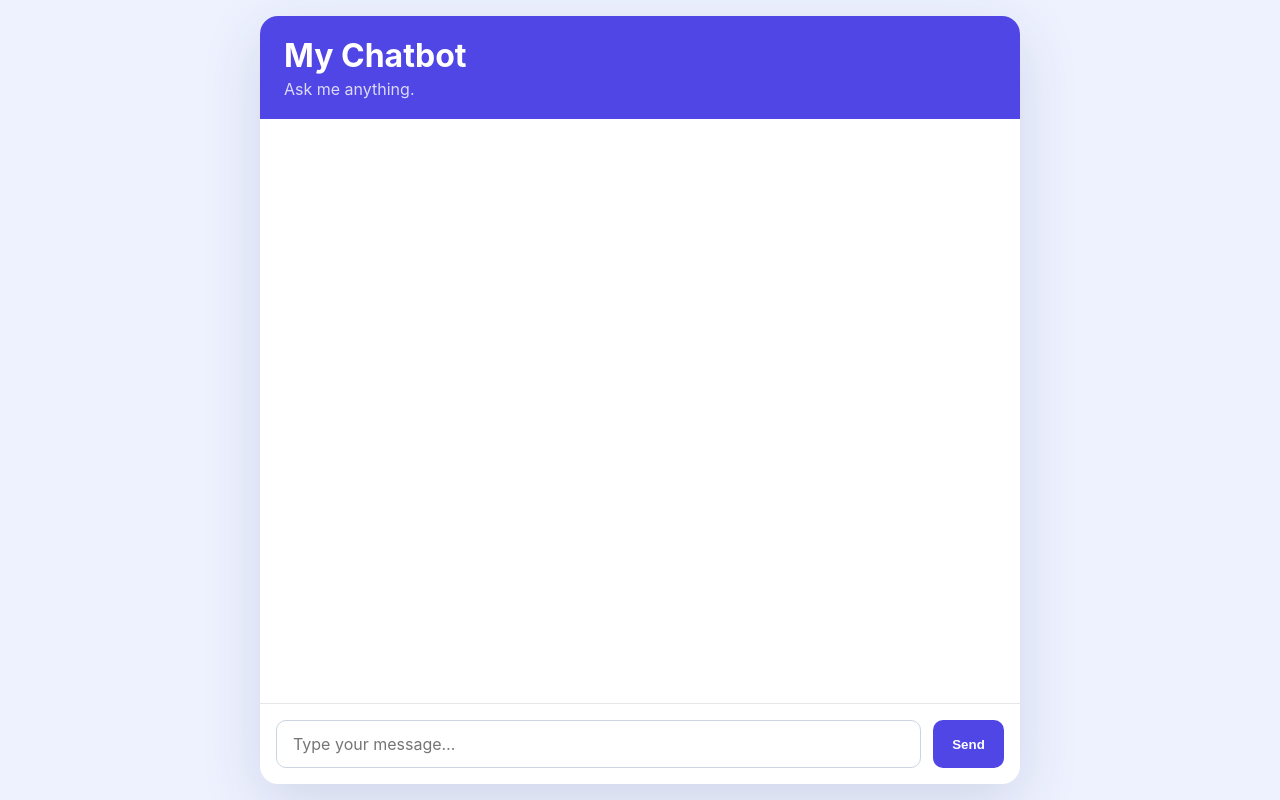
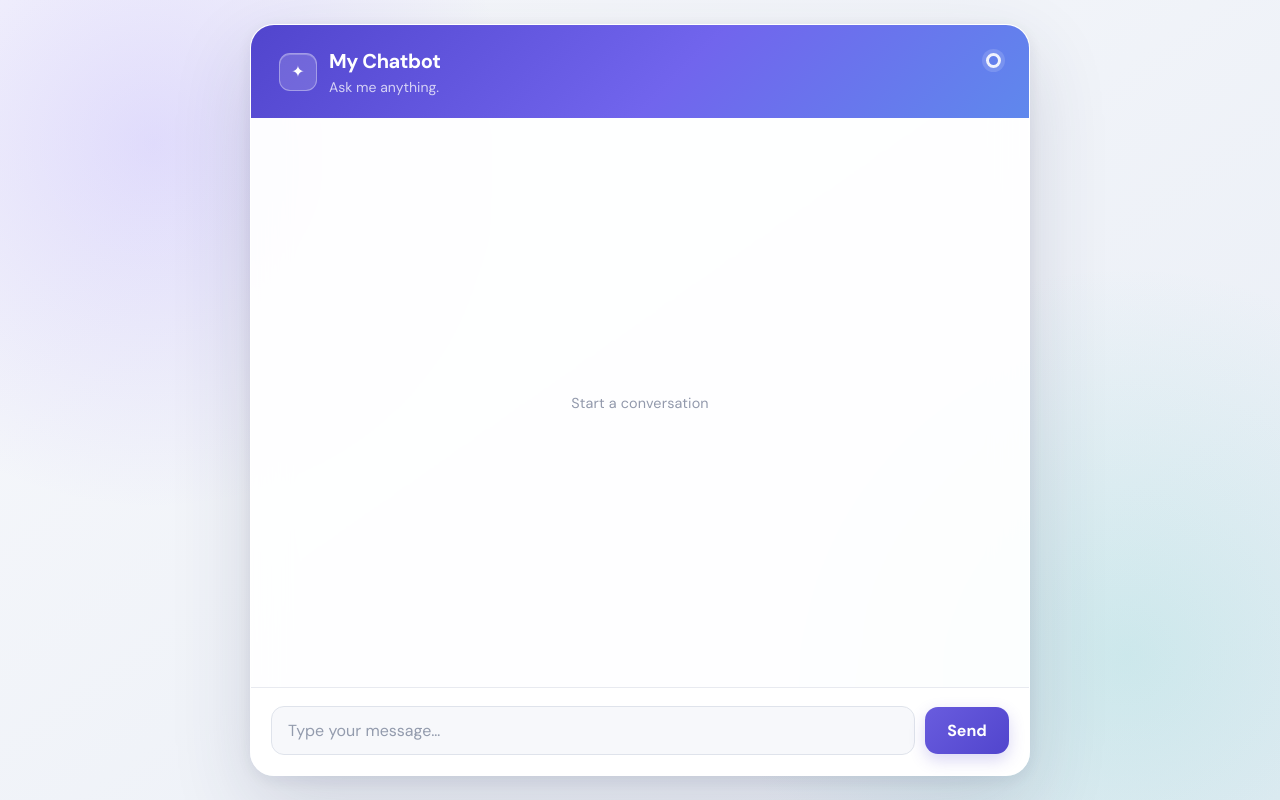
Before and after one commit to Peter-Kiania/chatbot, a plain HTML site: page app/static/index.html in a window 1280 px wide. Drawn offline with Linux system fonts and the light colour scheme.

Commit message:
Improve chatbot styling and fix static asset links

```diff
--- a/app/static/index.html
+++ b/app/static/index.html
@@ -4,7 +4,7 @@
   <meta charset="utf-8">
   <meta name="viewport" content="width=device-width, initial-scale=1">
   <title>My Chatbot</title>
-  <link rel="stylesheet" href="/static/style.css">
+  <link rel="stylesheet" href="style.css">
 </head>
 <body>
   <main class="chat">
@@ -16,6 +16,6 @@
       <button type="submit">Send</button>
     </form>
   </main>
-  <script src="/static/app.js"></script>
+  <script src="app.js"></script>
 </body>
 </html>
--- a/app/static/style.css
+++ b/app/static/style.css
@@ -1,16 +1,282 @@
-:root { font-family: Inter, system-ui, sans-serif; color: #172033; background: #eef2ff; }
-* { box-sizing: border-box; }
-body { margin: 0; min-height: 100vh; display: grid; place-items: center; padding: 1rem; }
-.chat { width: min(760px, 100%); height: min(820px, calc(100vh - 2rem)); display: grid; grid-template-rows: auto 1fr auto; background: white; border-radius: 18px; box-shadow: 0 18px 60px #26346b26; overflow: hidden; }
-header { padding: 1.25rem 1.5rem; color: white; background: #4f46e5; }
-h1, header p { margin: 0; }
-header p { margin-top: .25rem; opacity: .8; }
-#messages { padding: 1.25rem; overflow-y: auto; display: flex; flex-direction: column; gap: .75rem; }
-.message { max-width: 80%; padding: .75rem 1rem; border-radius: 14px; white-space: pre-wrap; line-height: 1.45; }
-.user { align-self: flex-end; color: white; background: #4f46e5; border-bottom-right-radius: 4px; }
-.assistant { align-self: flex-start; background: #eef2f7; border-bottom-left-radius: 4px; }
-form { display: flex; gap: .75rem; padding: 1rem; border-top: 1px solid #e5e7eb; }
-input { min-width: 0; flex: 1; padding: .8rem 1rem; border: 1px solid #cbd5e1; border-radius: 10px; font: inherit; }
-button { padding: .8rem 1.2rem; border: 0; border-radius: 10px; color: white; background: #4f46e5; font-weight: 700; cursor: pointer; }
-button:disabled { opacity: .55; cursor: wait; }
-.sr-only { position: absolute; width: 1px; height: 1px; overflow: hidden; clip: rect(0, 0, 0, 0); }
+@import url("https://fonts.googleapis.com/css2?family=DM+Sans:wght@400;500;600;700&display=swap");
+
+:root {
+  color-scheme: light;
+  font-family: "DM Sans", system-ui, -apple-system, BlinkMacSystemFont, "Segoe UI", sans-serif;
+  color: #172033;
+  background: #edf1f7;
+  font-synthesis: none;
+}
+
+* {
+  box-sizing: border-box;
+}
+
+body {
+  min-height: 100vh;
+  margin: 0;
+  display: grid;
+  place-items: center;
+  padding: 24px;
+  background:
+    radial-gradient(circle at 12% 18%, rgb(124 92 255 / 18%), transparent 28%),
+    radial-gradient(circle at 88% 82%, rgb(33 191 175 / 15%), transparent 30%),
+    linear-gradient(145deg, #f8f9fc 0%, #e8edf5 100%);
+}
+
+.chat {
+  width: min(780px, 100%);
+  height: min(820px, calc(100vh - 48px));
+  min-height: 520px;
+  display: grid;
+  grid-template-rows: auto 1fr auto;
+  overflow: hidden;
+  background: rgb(255 255 255 / 92%);
+  border: 1px solid rgb(255 255 255 / 80%);
+  border-radius: 24px;
+  box-shadow:
+    0 30px 80px rgb(43 51 85 / 16%),
+    0 4px 18px rgb(43 51 85 / 8%);
+  backdrop-filter: blur(18px);
+}
+
+header {
+  position: relative;
+  padding: 24px 28px 22px 78px;
+  color: #fff;
+  background: linear-gradient(135deg, #5145cd 0%, #7165ed 55%, #5f88ed 100%);
+}
+
+header::before {
+  content: "✦";
+  position: absolute;
+  left: 28px;
+  top: 50%;
+  width: 36px;
+  height: 36px;
+  display: grid;
+  place-items: center;
+  border: 1px solid rgb(255 255 255 / 35%);
+  border-radius: 11px;
+  background: rgb(255 255 255 / 16%);
+  box-shadow: inset 0 1px 0 rgb(255 255 255 / 24%);
+  transform: translateY(-50%);
+}
+
+header::after {
+  content: "";
+  position: absolute;
+  right: 28px;
+  top: 28px;
+  width: 9px;
+  height: 9px;
+  border: 3px solid rgb(255 255 255 / 90%);
+  border-radius: 50%;
+  box-shadow: 0 0 0 4px rgb(255 255 255 / 14%);
+}
+
+h1,
+header p {
+  margin: 0;
+}
+
+h1 {
+  font-size: 1.25rem;
+  line-height: 1.25;
+  letter-spacing: -0.02em;
+}
+
+header p {
+  margin-top: 4px;
+  color: rgb(255 255 255 / 74%);
+  font-size: 0.875rem;
+}
+
+#messages {
+  padding: 28px;
+  overflow-y: auto;
+  display: flex;
+  flex-direction: column;
+  gap: 14px;
+  scroll-behavior: smooth;
+  scrollbar-width: thin;
+  scrollbar-color: #c7cce0 transparent;
+}
+
+#messages:empty::before {
+  content: "Start a conversation";
+  margin: auto;
+  color: #9299ac;
+  font-size: 0.9rem;
+  letter-spacing: 0.01em;
+}
+
+.message {
+  max-width: min(78%, 570px);
+  padding: 12px 16px;
+  border-radius: 17px;
+  white-space: pre-wrap;
+  overflow-wrap: anywhere;
+  font-size: 0.95rem;
+  line-height: 1.55;
+  animation: message-in 180ms ease-out;
+}
+
+.user {
+  align-self: flex-end;
+  color: #fff;
+  background: linear-gradient(135deg, #6557db, #5145cd);
+  border-bottom-right-radius: 5px;
+  box-shadow: 0 7px 18px rgb(81 69 205 / 20%);
+}
+
+.assistant {
+  align-self: flex-start;
+  color: #253047;
+  background: #f1f3f8;
+  border: 1px solid #e6e9f0;
+  border-bottom-left-radius: 5px;
+}
+
+form {
+  display: flex;
+  align-items: center;
+  gap: 10px;
+  padding: 18px 20px 20px;
+  border-top: 1px solid #e8eaf0;
+  background: rgb(255 255 255 / 96%);
+}
+
+input {
+  min-width: 0;
+  flex: 1;
+  padding: 13px 16px;
+  color: #172033;
+  background: #f7f8fb;
+  border: 1px solid #dfe3eb;
+  border-radius: 13px;
+  outline: none;
+  font: inherit;
+  transition: border-color 160ms ease, box-shadow 160ms ease, background 160ms ease;
+}
+
+input::placeholder {
+  color: #939bad;
+}
+
+input:focus {
+  background: #fff;
+  border-color: #7669e7;
+  box-shadow: 0 0 0 4px rgb(112 96 225 / 12%);
+}
+
+button {
+  min-width: 84px;
+  padding: 13px 19px;
+  border: 0;
+  border-radius: 13px;
+  color: #fff;
+  background: linear-gradient(135deg, #695cde, #5145cd);
+  box-shadow: 0 6px 16px rgb(81 69 205 / 22%);
+  font: inherit;
+  font-weight: 700;
+  cursor: pointer;
+  transition: transform 150ms ease, box-shadow 150ms ease, opacity 150ms ease;
+}
+
+button:hover:not(:disabled) {
+  transform: translateY(-1px);
+  box-shadow: 0 9px 20px rgb(81 69 205 / 27%);
+}
+
+button:active:not(:disabled) {
+  transform: translateY(0);
+}
+
+button:focus-visible {
+  outline: 3px solid rgb(105 92 222 / 25%);
+  outline-offset: 3px;
+}
+
+button:disabled {
+  opacity: 0.55;
+  cursor: wait;
+}
+
+.sr-only {
+  position: absolute;
+  width: 1px;
+  height: 1px;
+  padding: 0;
+  margin: -1px;
+  overflow: hidden;
+  clip: rect(0, 0, 0, 0);
+  white-space: nowrap;
+  border: 0;
+}
+
+@keyframes message-in {
+  from {
+    opacity: 0;
+    transform: translateY(6px);
+  }
+
+  to {
+    opacity: 1;
+    transform: translateY(0);
+  }
+}
+
+@media (max-width: 620px) {
+  body {
+    display: block;
+    padding: 0;
+  }
+
+  .chat {
+    width: 100%;
+    height: 100vh;
+    min-height: 100vh;
+    border: 0;
+    border-radius: 0;
+  }
+
+  header {
+    padding: 20px 22px 19px 68px;
+  }
+
+  header::before {
+    left: 20px;
+  }
+
+  header::after {
+    right: 22px;
+  }
+
+  #messages {
+    padding: 20px 16px;
+  }
+
+  .message {
+    max-width: 86%;
+  }
+
+  form {
+    padding: 13px 12px max(13px, env(safe-area-inset-bottom));
+  }
+
+  button {
+    min-width: auto;
+    padding-inline: 16px;
+  }
+}
+
+@media (prefers-reduced-motion: reduce) {
+  *,
+  *::before,
+  *::after {
+    scroll-behavior: auto !important;
+    animation-duration: 0.01ms !important;
+    transition-duration: 0.01ms !important;
+  }
+}
```
Also changed, not shown: 1 other file.
